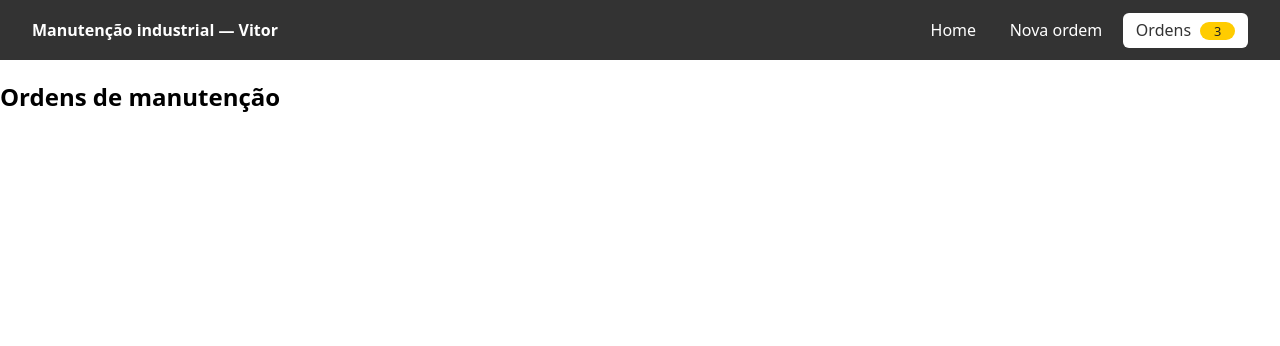
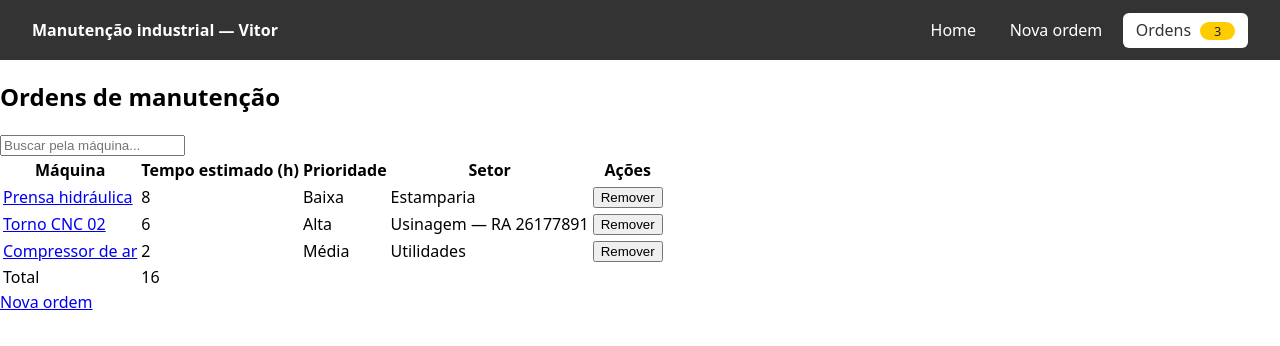
Before and after one commit to SDiasVitor/router-26177891, a React (Vite) app: page /ordens in a window 1280 px wide. Shown: the top 346 px of the page. Built offline with nearby package versions, Linux system fonts and the light colour scheme.

Commit message:
Visualização C=5 (tabela decrescente por tempo com soma), detalhes, remover e busca
Co-Authored-By: Claude Opus 5.5 <noreply@anthropic.com>
Claude-Session: https://claude.ai/code/session_01BVsfk4F3eQPHEEcDDP5SBA

```diff
--- a/src/App.jsx
+++ b/src/App.jsx
@@ -3,10 +3,13 @@ import { Routes, Route } from 'react-router-dom'
 import Navbar from './components/Navbar.jsx'
 import Home from './pages/Home.jsx'
 import Cadastro from './pages/Cadastro.jsx'
+import Visualizacao from './pages/Visualizacao.jsx'
+import Detalhes from './pages/Detalhes.jsx'
 import NaoEncontrada from './pages/NaoEncontrada.jsx'
 
 // Constantes passadas via props
 const NOME_SISTEMA = 'Manutenção industrial — Vitor'
+const TITULO_VISUALIZACAO = 'Ordens de manutenção'
 const NOME_ALUNO = 'Vitor de Souza Dias'
 
 // 3 registros de exemplo; o primeiro leva meu RA no campo complementar (Setor)
@@ -25,6 +28,11 @@ function App() {
     setOrdens([...ordens, novaOrdem])
   }
 
+  // Remove pelo id (opcional O3): o filter também devolve um array novo
+  function removerOrdem(id) {
+    setOrdens(ordens.filter((ordem) => ordem.id !== id))
+  }
+
   // Quantidade calculada aqui e entregue pronta para Home e Navbar
   const quantidade = ordens.length
 
@@ -38,7 +46,11 @@ function App() {
             element={<Home nomeSistema={NOME_SISTEMA} nomeAluno={NOME_ALUNO} quantidade={quantidade} />}
           />
           <Route path="/ordens/novo" element={<Cadastro onAdicionar={adicionarOrdem} />} />
-          <Route path="/ordens" element={<h2>Ordens de manutenção</h2>} />
+          <Route
+            path="/ordens"
+            element={<Visualizacao title={TITULO_VISUALIZACAO} ordens={ordens} onRemover={removerOrdem} />}
+          />
+          <Route path="/ordens/:id" element={<Detalhes ordens={ordens} />} />
           {/* Rota coringa: qualquer caminho que não bateu com as rotas acima */}
           <Route path="*" element={<NaoEncontrada />} />
         </Routes>
--- /dev/null
+++ b/src/pages/Detalhes.jsx
@@ -0,0 +1,41 @@
+import { Link, useParams } from 'react-router-dom'
+
+// Página de detalhes (rota "/ordens/:id", opcional O2).
+// Props (vindas do App.jsx):
+//   - ordens: o estado (array) do App
+// O id NÃO vem por props: ele vem da URL, lido com useParams.
+function Detalhes({ ordens }) {
+  const { id } = useParams()
+
+  // useParams devolve texto, por isso converto para número antes de comparar com o id
+  const ordem = ordens.find((o) => o.id === Number(id))
+
+  if (!ordem) {
+    return (
+      <section className="pagina">
+        <h2>Ordem não encontrada</h2>
+        <p>Não existe ordem com o id {id}.</p>
+        <Link to="/ordens" className="botao">Voltar para as ordens</Link>
+      </section>
+    )
+  }
+
+  return (
+    <section className="pagina">
+      <h2>{ordem.maquina}</h2>
+      <dl className="detalhes">
+        <dt>Tempo estimado</dt>
+        <dd>{ordem.tempo} h</dd>
+        <dt>Prioridade</dt>
+        <dd>{ordem.prioridade}</dd>
+        <dt>Setor</dt>
+        <dd>{ordem.setor}</dd>
+        <dt>Id</dt>
+        <dd>{ordem.id}</dd>
+      </dl>
+      <Link to="/ordens" className="botao">Voltar para as ordens</Link>
+    </section>
+  )
+}
+
+export default Detalhes
--- /dev/null
+++ b/src/pages/Visualizacao.jsx
@@ -0,0 +1,98 @@
+import { useState } from 'react'
+import { Link } from 'react-router-dom'
+
+// Visualização (rota "/ordens") no formato C = 5:
+// tabela em ordem DECRESCENTE pelo campo numérico (Tempo estimado),
+// com a soma desse campo na última linha.
+// Props (vindas do App.jsx):
+//   - title: constante com o título da página
+//   - ordens: o estado (array) que vive no App
+//   - onRemover: função removerOrdem criada no App (opcional O3)
+function Visualizacao({ title, ordens, onRemover }) {
+  // Estado local da busca (opcional O5): só esta página precisa dele
+  const [busca, setBusca] = useState('')
+
+  // Filtra pelo campo principal (Máquina) enquanto o usuário digita, sem diferenciar maiúsculas
+  const filtradas = ordens.filter((ordem) =>
+    ordem.maquina.toLowerCase().includes(busca.toLowerCase()),
+  )
+
+  // Copio o array com spread antes do sort, porque o sort altera o array original
+  // e o estado do App não pode ser modificado diretamente.
+  const ordenadas = [...filtradas].sort((a, b) => b.tempo - a.tempo)
+
+  // Soma do campo numérico das ordens exibidas, para a última linha da tabela
+  const totalHoras = ordenadas.reduce((soma, ordem) => soma + ordem.tempo, 0)
+
+  // Sem registros: mensagem com link para o cadastro
+  if (ordens.length === 0) {
+    return (
+      <section className="pagina">
+        <h2>{title}</h2>
+        <p className="vazio">
+          Nenhuma ordem cadastrada ainda.{' '}
+          <Link to="/ordens/novo">Cadastre a primeira ordem</Link>.
+        </p>
+      </section>
+    )
+  }
+
+  return (
+    <section className="pagina">
+      <h2>{title}</h2>
+
+      <input
+        type="search"
+        className="busca"
+        placeholder="Buscar pela máquina..."
+        value={busca}
+        onChange={(e) => setBusca(e.target.value)}
+      />
+
+      <table className="tabela">
+        <thead>
+          <tr>
+            <th>Máquina</th>
+            <th>Tempo estimado (h)</th>
+            <th>Prioridade</th>
+            <th>Setor</th>
+            <th>Ações</th>
+          </tr>
+        </thead>
+        <tbody>
+          {ordenadas.length === 0 && (
+            <tr>
+              <td colSpan="5" className="vazio">Nenhuma máquina encontrada para "{busca}".</td>
+            </tr>
+          )}
+          {/* map com key = id, para o React identificar cada linha */}
+          {ordenadas.map((ordem) => (
+            <tr key={ordem.id}>
+              {/* Clicar na máquina abre a página de detalhes (opcional O2) */}
+              <td><Link to={`/ordens/${ordem.id}`}>{ordem.maquina}</Link></td>
+              <td className="numero">{ordem.tempo}</td>
+              <td><span className={`prioridade p-${ordem.prioridade}`}>{ordem.prioridade}</span></td>
+              <td>{ordem.setor}</td>
+              <td>
+                <button className="botao-remover" onClick={() => onRemover(ordem.id)}>
+                  Remover
+                </button>
+              </td>
+            </tr>
+          ))}
+        </tbody>
+        <tfoot>
+          <tr>
+            <td>Total</td>
+            <td className="numero">{totalHoras}</td>
+            <td colSpan="3"></td>
+          </tr>
+        </tfoot>
+      </table>
+
+      <Link to="/ordens/novo" className="botao">Nova ordem</Link>
+    </section>
+  )
+}
+
+export default Visualizacao
```
